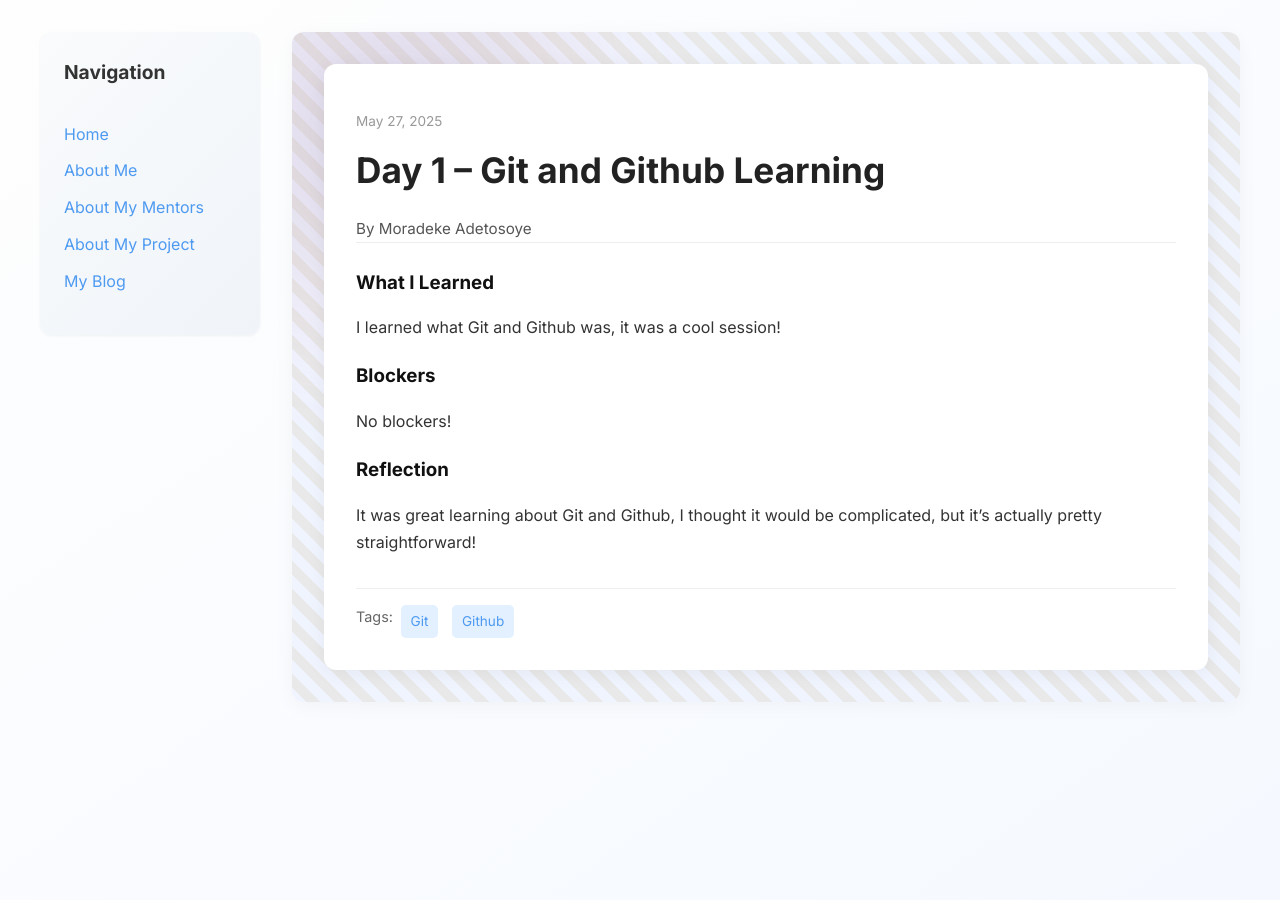
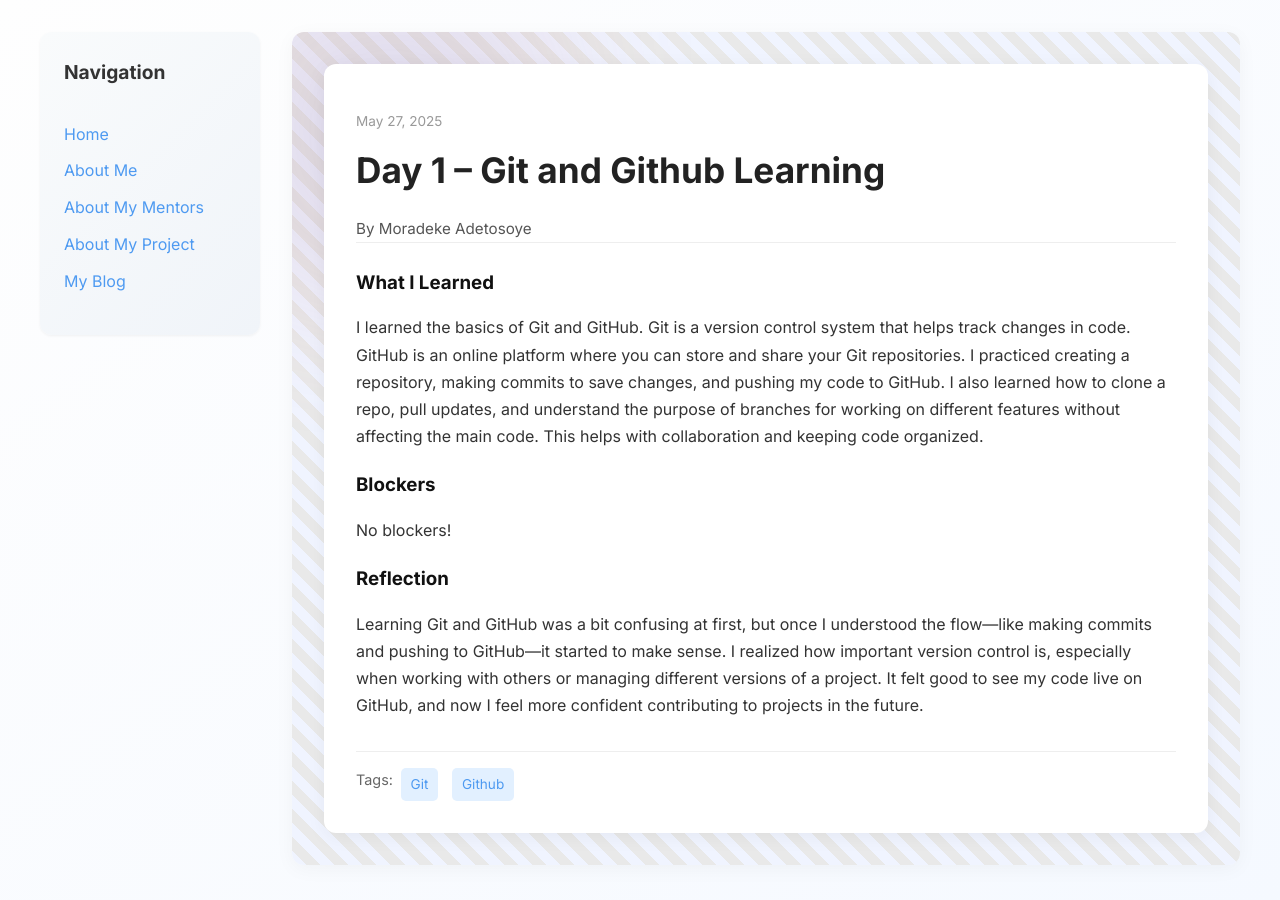
Before and after one commit to deke-a/deke-a.github.io, a Jekyll site: the page built from _posts/2025-05-27-day-1.md, in a window 1280 px wide. Built offline with Jekyll 4.4.1, drawn with Linux system fonts in a browser that asks for light colours.

Commit message:
Update 2025-05-27-day-1.md

```diff
--- a/_posts/2025-05-27-day-1.md
+++ b/_posts/2025-05-27-day-1.md
@@ -7,11 +7,11 @@ permalink: /day1.html
 tags: ["Git", "Github"]
 
 what_i_learned: |
-  I learned what Git and Github was, it was a cool session!
+  I learned the basics of Git and GitHub. Git is a version control system that helps track changes in code. GitHub is an online platform where you can store and share your Git repositories. I practiced creating a repository, making commits to save changes, and pushing my code to GitHub. I also learned how to clone a repo, pull updates, and understand the purpose of branches for working on different features without affecting the main code. This helps with collaboration and keeping code organized.
 
 blockers: |
   No blockers!
 
 reflection: |
-  It was great learning about Git and Github, I thought it would be complicated, but it's actually pretty straightforward!
+  Learning Git and GitHub was a bit confusing at first, but once I understood the flow—like making commits and pushing to GitHub—it started to make sense. I realized how important version control is, especially when working with others or managing different versions of a project. It felt good to see my code live on GitHub, and now I feel more confident contributing to projects in the future.
 ---
```
